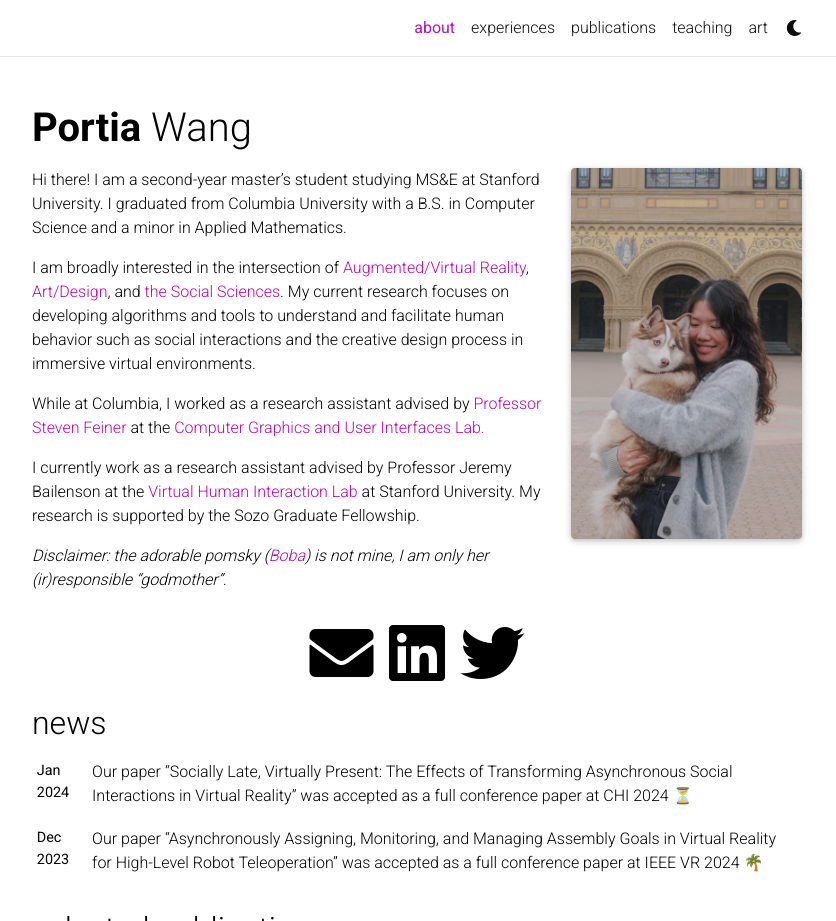
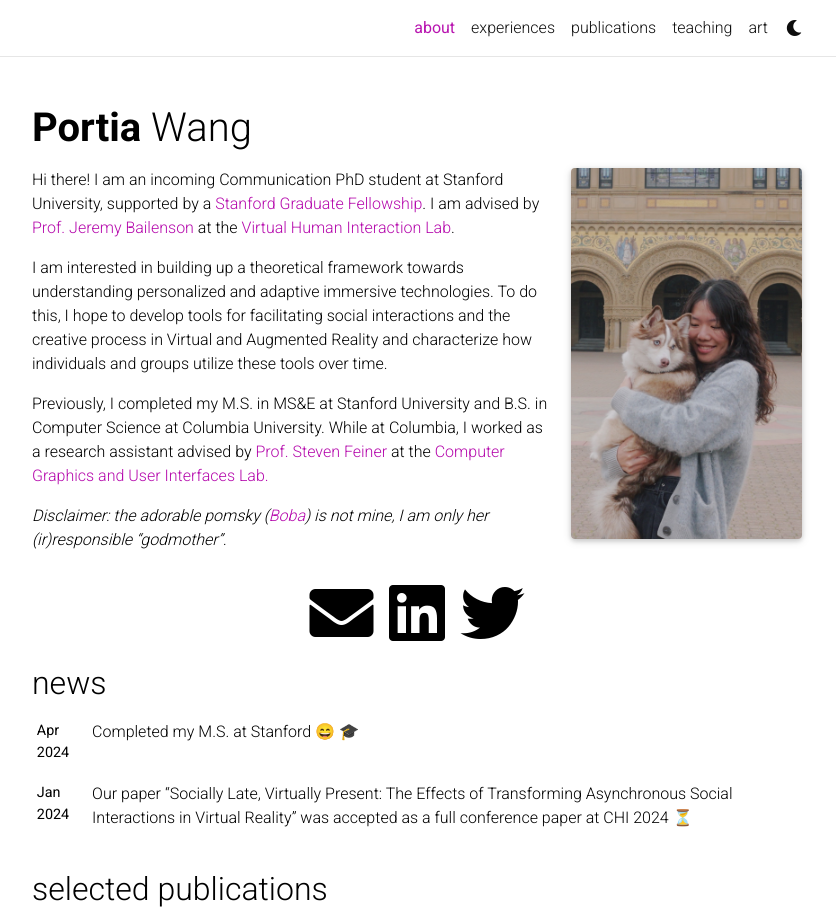
Before and after one commit to pwang1230/pwang1230.github.io, a Jekyll site: the page built from _pages/about.md, in a window 1280 px wide and 1135 px high, cut to the strip 0-921 px from the top of the window. Shown: the whole strip, without its empty margins (223-1059 px from the left). Built offline with Jekyll 4.4.1, drawn with Linux system fonts in a browser that asks for light colours; full-size pictures stand in for the smaller copies a plugin makes; emoji names are drawn with the system emoji font; comment, search, counter and statistics services are not loaded; a style sheet for code colours, icons or effects is not loaded.

Commit message:
updated as of 04/20/2024

```diff
--- a/_pages/about.md
+++ b/_pages/about.md
@@ -16,12 +16,11 @@ news: true  # includes a list of news items
 selected_papers: true # includes a list of papers marked as "selected={true}"
 ---
 
-Hi there! I am a second-year master's student studying MS&E at Stanford University. I graduated from Columbia University with a B.S. in Computer Science and a minor in Applied Mathematics.
+Hi there! I am an incoming Communication PhD student at Stanford University, supported by a <a href='https://vpge.stanford.edu/fellowships-funding/sgf'>Stanford Graduate Fellowship</a>. I am advised by <a href='https://profiles.stanford.edu/jeremy-bailenson'>Prof. Jeremy Bailenson</a> at the<a href='https://vhil.stanford.edu/'> Virtual Human Interaction Lab</a>.
 
-I am broadly interested in the intersection of <a href='#'> Augmented/Virtual Reality</a>,  <a href='#'>Art/Design</a>, and  <a href='#'>the Social Sciences</a>. My current research focuses on developing algorithms and tools to understand and facilitate human behavior such as social interactions and the creative design process in immersive virtual environments.
+I am interested in building up a theoretical framework towards understanding personalized and adaptive immersive technologies. To do this, I hope to develop tools for facilitating social interactions and the creative process in Virtual and Augmented Reality and characterize how individuals and groups utilize these tools over time.
 
-While at Columbia, I worked as a research assistant advised by <a href='http://www.cs.columbia.edu/~feiner/'>Professor Steven Feiner</a> at the <a href='https://graphics.cs.columbia.edu/home'> Computer Graphics and User Interfaces Lab.
+Previously, I completed my M.S. in MS&E at Stanford University and B.S. in Computer Science at Columbia University. While at Columbia, I worked as a research assistant advised by <a href='http://www.cs.columbia.edu/~feiner/'>Prof. Steven Feiner</a> at the <a href='https://graphics.cs.columbia.edu/home'> Computer Graphics and User Interfaces Lab.
 
-I currently work as a research assistant advised by Professor Jeremy Bailenson at the<a href='https://vhil.stanford.edu/'> Virtual Human Interaction Lab</a> at Stanford University. My research is supported by the Sozo Graduate Fellowship.
 
 <em> Disclaimer: the adorable pomsky (<a href='https://www.instagram.com/bobapomsky/'>Boba</a>) is not mine, I am only her (ir)responsible "godmother". </em>
```
Also changed, not shown: _news/announcement_11.md (added, +6 -0 lines), _pages/teaching.md (+2 -2 lines).
